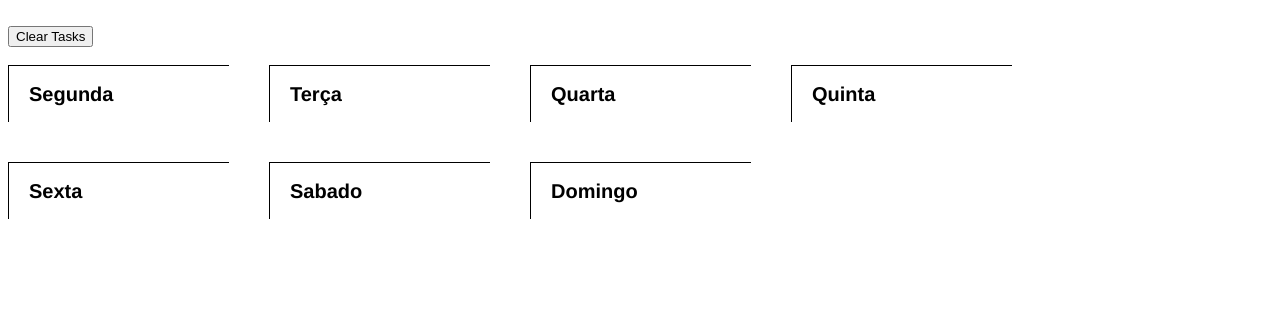
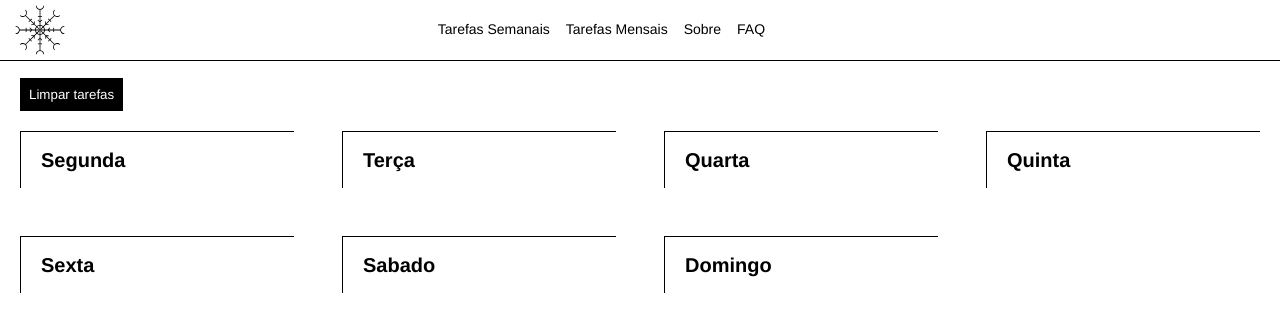
Before and after one commit to ODanielCosta/todolist, a PHP site: page / in a window 1280 px wide. Shown: the top 332 px of the page. Run offline with PHP 8.4, Linux system fonts and the light colour scheme.

Commit message:
Um pouco de design css:hover

```diff
--- a/app.js
+++ b/app.js
@@ -253,7 +253,7 @@ function getTaskInput ()
 
 
         let eraseBtn = document.createElement('button');
-        eraseBtn.textContent = 'Clear';
+        eraseBtn.textContent = 'Feito';
         eraseBtn.setAttribute('class', `eraser ${v}`);
 
         newItem.appendChild(eraseBtn);
@@ -327,7 +327,7 @@ function refresh ()
                 list.appendChild(li);
 
                 let eraseBtn = document.createElement('button');
-                eraseBtn.textContent = 'Clear';
+                eraseBtn.textContent = 'Feito';
                 eraseBtn.setAttribute('class', `eraser ${IdPaste}`);
                 //eraseBtn.setAttribute('onclick', `erase${eraseIdReciver}(${i})`);
                 li.appendChild(eraseBtn);
--- a/index.html
+++ b/index.html
@@ -1,5 +1,5 @@
 <!DOCTYPE html>
-<html lang="en">
+<html lang="pt">
 
     <head>
         <meta charset="UTF-8">
@@ -13,11 +13,21 @@
 
     <body>
 
+        <header>
+            <img id="site-logo" src="img/logo_black.svg" alt="Website Logo">
+            <div class="site-menu">
+                <button class="menu-btn">Tarefas Semanais</button>
+                <button class="menu-btn">Tarefas Mensais</button>
+                <button class="menu-btn">Sobre</button>
+                <button class="menu-btn">FAQ</button>
+            </div>
+        </header>
+
         <br>
 
         <main>
-            <button onclick="clearItems()">Clear Tasks</button>
-        </main>
+            <button class="clear-all" onclick="clearItems()">Limpar tarefas</button>
+
         <br>
 
         <div class="semana">
@@ -66,6 +76,8 @@
 
         </div>
 
+    </main>
+
 
     </body>
 
--- a/style.css
+++ b/style.css
@@ -1,12 +1,59 @@
+/*GLOBAL*/
+
+body{
+    margin: 0;
+    padding: 0;
+}
+
+
+/*HEADER*/
+
+header{
+    width: 100%;
+    height: 60px;
+    background-color: #fff;
+    border-bottom: 1px solid #000;
+    display: flex;
+    position: fixed;
+}
+
+#site-logo{
+    margin: 5px 5px 5px 15px;
+    width: 50px;
+}
+
+.site-menu{
+    display: inline-block;
+    margin-left: 15%;
+    transform: translate(50%);
+    margin-top: 20px;;
+}
+
+.menu-btn{
+    border: none;
+    background: none;
+    font-size: 14px;
+    font-family: "Helvetica Neue",Helvetica,sans;
+}
+
+
+/*TO-DO*/
+
+main{
+    margin: 60px 20px 20px 20px;
+}
+
 .semana{
-    display: flex;
-    flex-wrap: wrap;
-    width: 100%;
+    display: grid;
+    gap: 3rem;
+    grid-template-columns: repeat(auto-fit, minmax(250px, 1fr));
+}
+
+.semana h2{
+    cursor:pointer;
 }
 
 .box{
-    width: 200px;
-    margin: 0 40px 40px 0;
     padding:0 0 0 20px ;
     border-left: 1px solid #000;
     border-top: 1px solid #000;
@@ -35,21 +82,50 @@ h2{
     font-size: 14px;
     font-family: 'Courier New', Courier, monospace;
     position: relative;
+    word-break: break-word;
+    hyphens: auto;
 }
 
 .eraser{
+    cursor: pointer;
     height: 25px;
-    position:absolute;
     top:auto;
     right:0;
     bottom: 0;
-    background-color: #fff ;
     border: 1px solid rgb(187, 187, 187);
     border-bottom: none;
     font-family: "Helvetica Neue",Helvetica,sans;
-
+    position:absolute;
+    background:-webkit-linear-gradient(0deg,transparent 50%,#000 50%);
+    background-size: 120px 25px;
+    transition: 0.8s;
 }
 
-.semana h2{
-    cursor:pointer;
+.eraser:hover{
+    color: #fff;
+    border: none;
+    background-position: 60px 0;
 }
+
+
+.clear-all{
+    margin: 0 0 20px 0;
+    cursor: pointer;
+    top:auto;
+    right:0;
+    bottom: 0;
+    border: 1px solid #000;
+    font-family: "Helvetica Neue",Helvetica,sans;
+    color: #fff;
+    padding: 8px;
+    background-color: #000!important;
+    background:-webkit-linear-gradient(0deg,transparent 50%,#f6f6f6 50%);
+    background-size: 210px 25px;
+    transition: 0.8s;
+}
+
+.clear-all:hover{
+    color: #000;
+    border: 1px solid #000;
+    background-position: 105px 0;
+}
```
Also changed, not shown: img/logo_black.svg (added), img/logo_white.svg (added).
